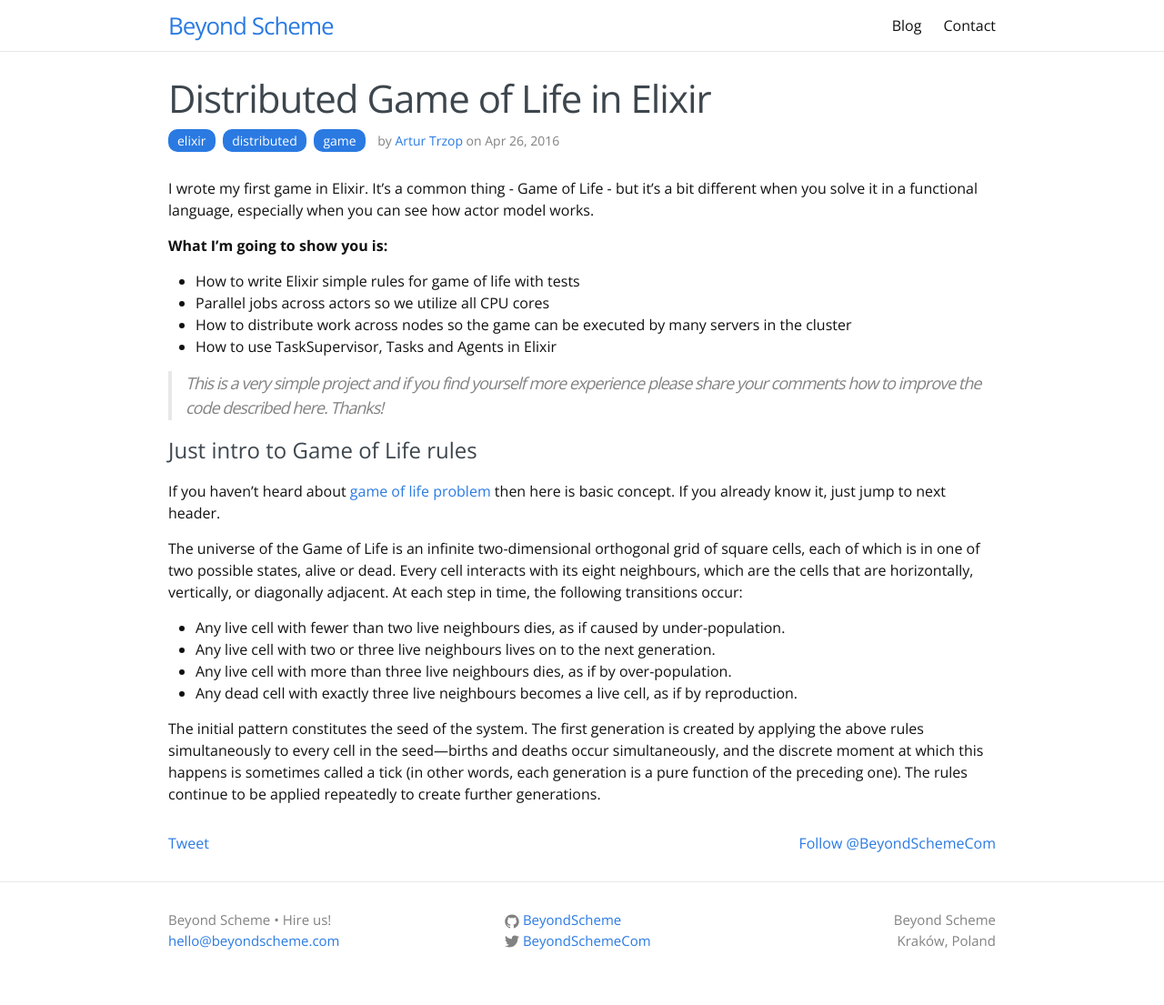
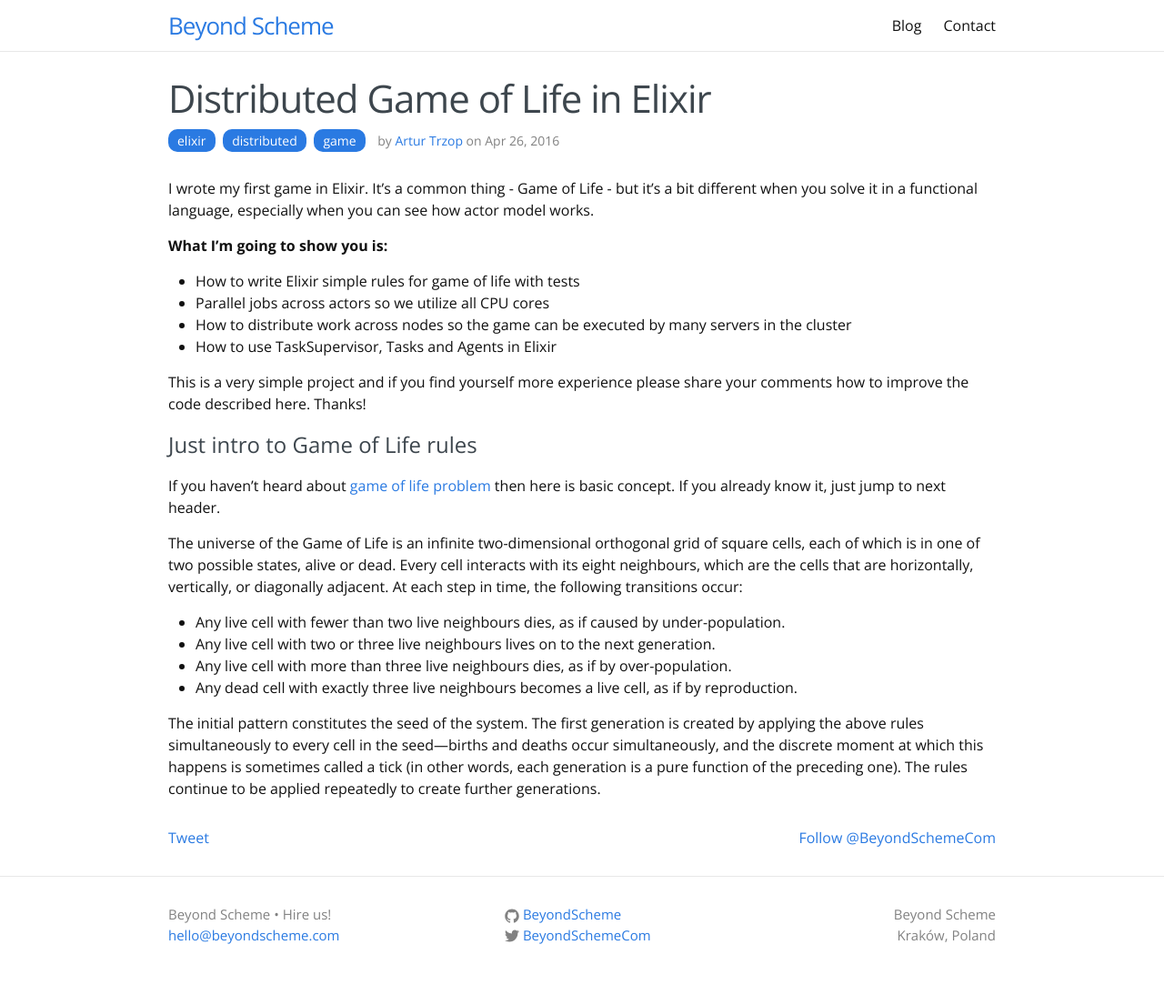
Before and after one commit to BeyondScheme/BeyondScheme.github.io, a Jekyll site: the page built from _posts/2016-04-26-distributed-game-of-life-in-elixir.md, in a window 1280 px wide. Shown: the whole page at 91% size. Built offline with Jekyll 4.4.1, drawn with Linux system fonts in a browser that asks for light colours; nearby versions of some CDN libraries; comment, search, counter and statistics services are not loaded.

Commit message:
no quote

```diff
--- a/_posts/2016-04-26-distributed-game-of-life-in-elixir.md
+++ b/_posts/2016-04-26-distributed-game-of-life-in-elixir.md
@@ -16,7 +16,7 @@
 * How to distribute work across nodes so the game can be executed by many servers in the cluster
 * How to use TaskSupervisor, Tasks and Agents in Elixir
 
-> This is a very simple project and if you find yourself more experience please share your comments how to improve the code described here. Thanks!
+This is a very simple project and if you find yourself more experience please share your comments how to improve the code described here. Thanks!
 
 # Just intro to Game of Life rules
 
```
